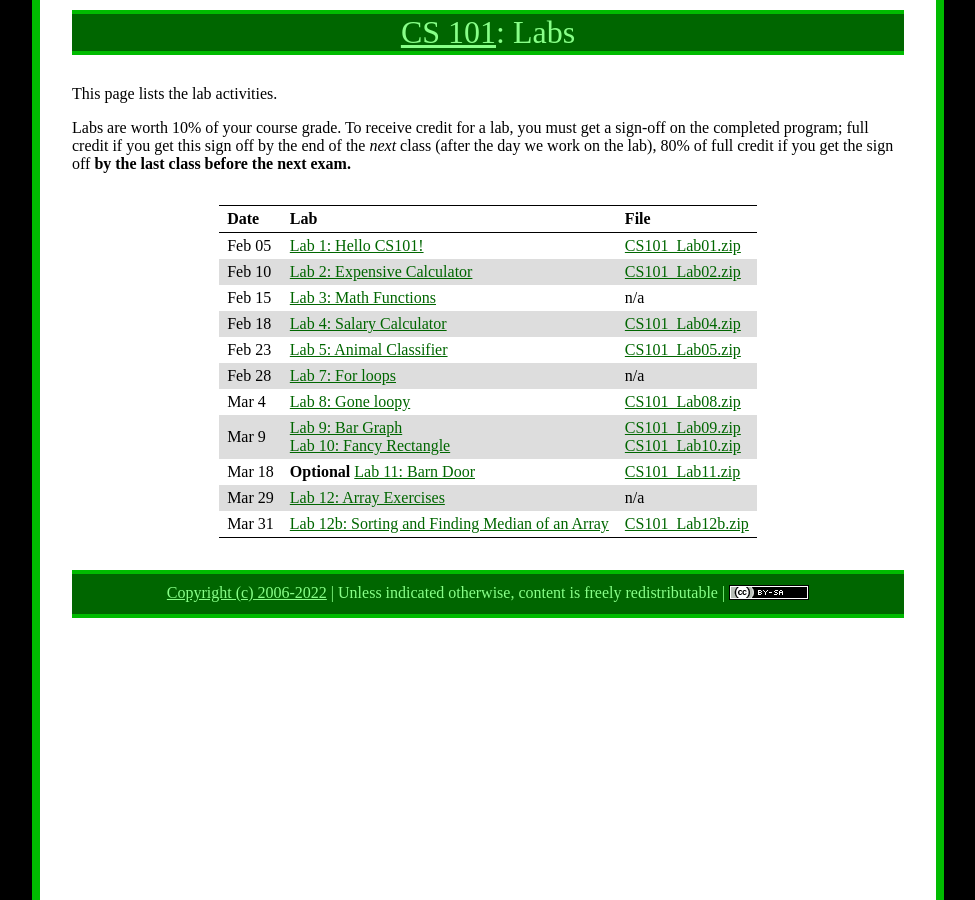
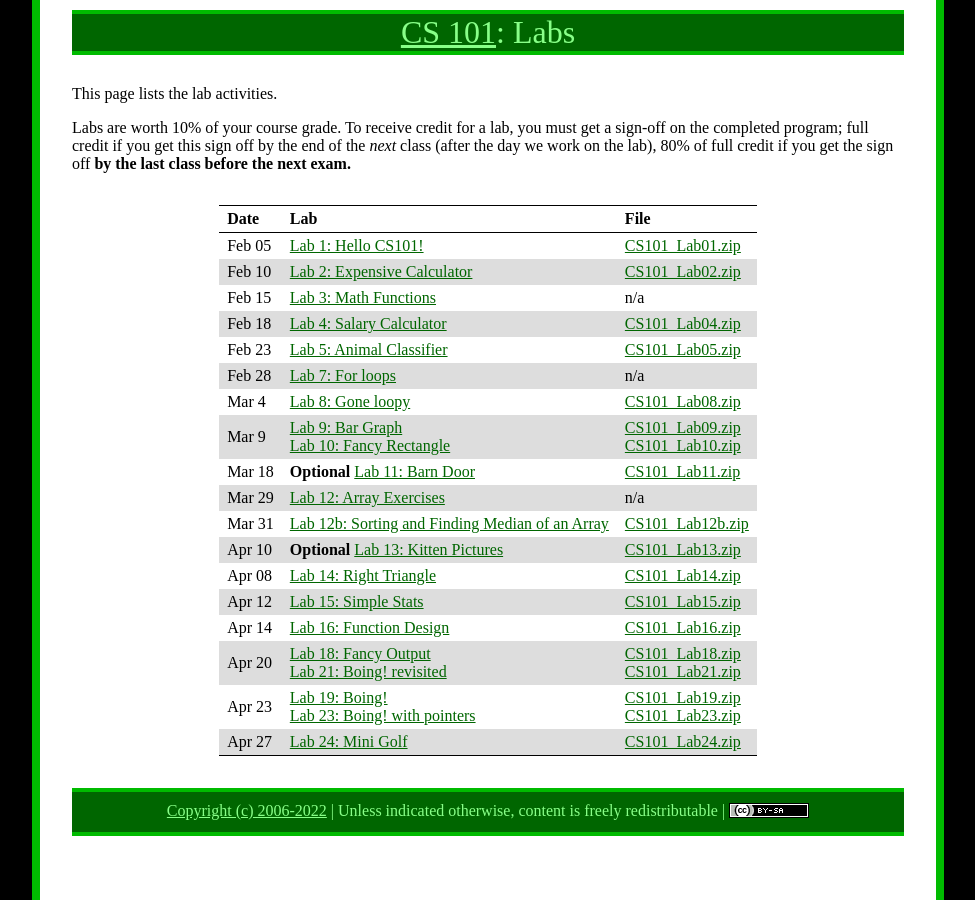
Before and after one commit to ycpcs/cs101-spring2022, a Jekyll site: the page built from labs/index.md, in a window 1280 px wide. Shown: the whole page, without its empty margins (152-1127 px from the left). Built offline with Jekyll 4.4.1, drawn with Linux system fonts in a browser that asks for light colours.

Commit message:
Added labs

```diff
--- a/labs/index.md
+++ b/labs/index.md
@@ -20,16 +20,17 @@ Labs are worth 10% of your course grade.  To receive credit for a lab, you must
 > Mar 18         | **Optional** [Lab 11: Barn Door](lab11.html)       | [CS101\_Lab11.zip](CS101_Lab11.zip)
 > Mar 29         | [Lab 12: Array Exercises](lab12.html)              | n/a
 > Mar 31        | [Lab 12b: Sorting and Finding Median of an Array](lab12b.html) | [CS101\_Lab12b.zip](CS101_Lab12b.zip)
+> Apr 10        | **Optional** [Lab 13: Kitten Pictures](lab13.html) | [CS101\_Lab13.zip](CS101_Lab13.zip)
+> Apr 08        | [Lab 14: Right Triangle](lab14.html)               | [CS101\_Lab14.zip](CS101_Lab14.zip)
+> Apr 12        | [Lab 15: Simple Stats](lab15.html)                 | [CS101\_Lab15.zip](CS101_Lab15.zip)
+> Apr 14        | [Lab 16: Function Design](lab16.html)              | [CS101\_Lab16.zip](CS101_Lab16.zip)
+> Apr 20         | [Lab 18: Fancy Output](lab18.html) <br /> [Lab 21: Boing! revisited](lab21.html) | [CS101\_Lab18.zip](CS101_Lab18.zip) <br /> [CS101\_Lab21.zip](CS101_Lab21.zip)
+> Apr 23         | [Lab 19: Boing!](lab19.html) <br /> [Lab 23: Boing! with pointers](lab23.html) | [CS101\_Lab19.zip](CS101_Lab19.zip) <br /> [CS101\_Lab23.zip](CS101_Lab23.zip)
+> Apr 27         | [Lab 24: Mini Golf](lab24.html)                    | [CS101\_Lab24.zip](CS101_Lab24.zip)
+
+<!--
 
 
-<!--
-> Mar 16        | **Optional** [Lab 13: Kitten Pictures](lab13.html) | [CS101\_Lab13.zip](CS101_Lab13.zip)
-> Oct 18        | [Lab 14: Right Triangle](lab14.html)               | [CS101\_Lab14.zip](CS101_Lab14.zip)
-> Oct 23        | [Lab 15: Simple Stats](lab15.html)                 | [CS101\_Lab15.zip](CS101_Lab15.zip)
-> Oct 25        | [Lab 16: Function Design](lab16.html)              | [CS101\_Lab16.zip](CS101_Lab16.zip)
-> Nov 6         | [Lab 18: Fancy Output](lab18.html) <br /> [Lab 21: Boing! revisited](lab21.html) | [CS101\_Lab18.zip](CS101_Lab18.zip) <br /> [CS101\_Lab21.zip](CS101_Lab21.zip)
-> Nov 8         | [Lab 19: Boing!](lab19.html) <br /> [Lab 23: Boing! with pointers](lab23.html) | [CS101\_Lab19.zip](CS101_Lab19.zip) <br /> [CS101\_Lab23.zip](CS101_Lab23.zip)
-> Nov 13, 15    | [Lab 24: Mini Golf](lab24.html)                    | [CS101\_Lab24.zip](CS101_Lab24.zip)
 > Nov 20        | [Lab 17: Grass Fire](lab17.html)                   | [CS101\_Lab17.zip](CS101_Lab17.zip)
 > Nov 22, Dec 4 | [Lab 25: Boing! particle simulation](lab25.html)   | [CS101\_Lab25.zip](CS101_Lab25.zip)
 -->
```
